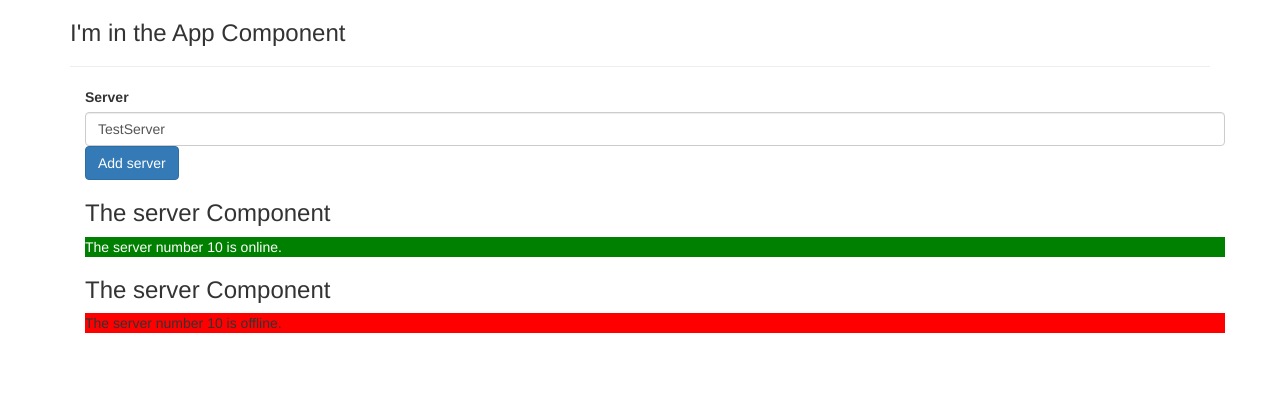
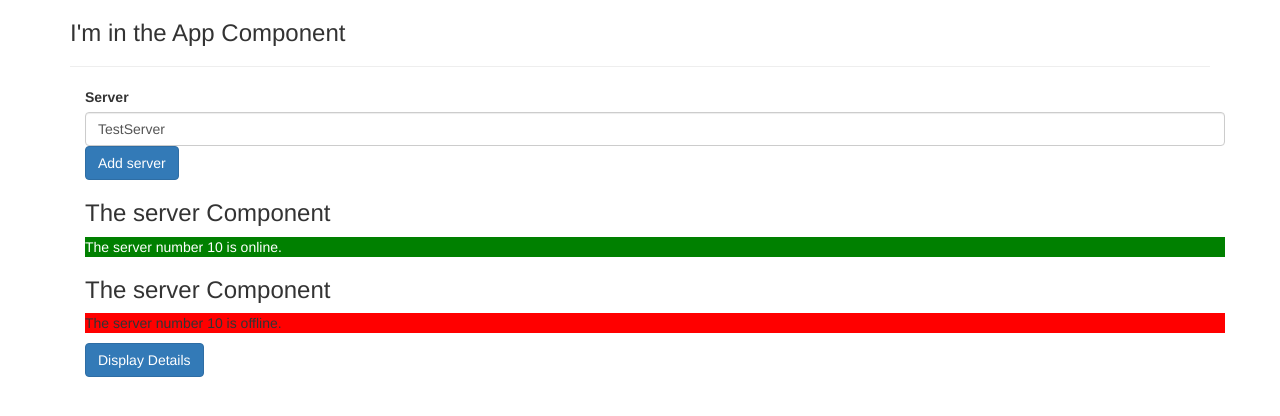
Before and after one commit to luckie86/angular8Udemy, an Angular app: page / in a window 1280 px wide. Shown: the top 416 px of the page. Built offline with nearby package versions, Linux system fonts and the light colour scheme.

Commit message:
Add directives assignment

```diff
--- a/src/app/servers/servers.component.html
+++ b/src/app/servers/servers.component.html
@@ -20,11 +20,27 @@
         Add server
     </button>
 
-    <p *ngIf="serverCreated; else noServer">Server was created, server name is {{ serverName }}</p>
+    <p *ngIf="serverCreated">Server was created, server name is {{ serverName }}</p>
 
     <app-server
         *ngFor="let server of servers"
     >
 
     </app-server>
+
+    <button
+        class="btn btn-primary"
+        (click)="onToggleButton()"
+    >
+
+        Display Details
+    </button>
+
+    <p *ngIf="displayToggleButton">Display details</p>
+
+    <p
+        *ngFor="let count of toggleButtonCountArray; index as i;"
+        [ngClass]="{'bg-primary text-white': count>4}"
+    >{{count}}</p>
+
 </div>
--- a/src/app/servers/servers.component.ts
+++ b/src/app/servers/servers.component.ts
@@ -1,5 +1,4 @@
 import { Component, OnInit } from '@angular/core';
-import { VirtualTimeScheduler } from 'rxjs';
 
 @Component({
   selector: 'app-servers',
@@ -13,6 +12,9 @@ export class ServersComponent implements OnInit {
   userName = '';
   serverCreated = false;
   servers = ['TestServer', 'TestServer2'];
+  displayToggleButton = false;
+  toggleButtonCountArray = [];
+  toggleButtonCount = 0;
 
   constructor() {
     setTimeout(() => {
@@ -37,7 +39,11 @@ export class ServersComponent implements OnInit {
     if (this.userName.length > 0 ) {
       this.userName = '';
     }
+  }
 
+  onToggleButton() {
+    this.displayToggleButton = !this.displayToggleButton;
+    this.toggleButtonCountArray.push(this.toggleButtonCount += 1);
   }
 
 
```
